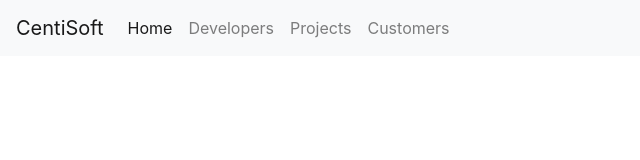
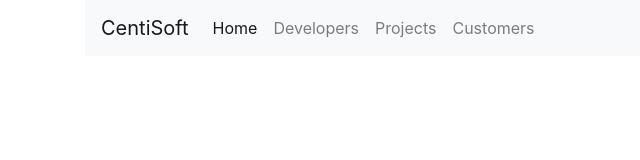
Before and after one commit to make-sans/CentiSoft-Frontend, a plain HTML site: page index.html in a window 1280 px wide. Shown: the whole page, without its empty margins (0-640 px from the left). Drawn offline with nearby package versions, Linux system fonts and the light colour scheme.

Commit message:
Added the navigation in the container div

```diff
--- a/index.html
+++ b/index.html
@@ -13,7 +13,9 @@
 </head>
 
 <body>
-
+    <div class="container">
+        <div class="row">
+            <div class="col-md-12">
                 <nav class="navbar navbar-expand-md navbar-light bg-light">
                     <a href="index.html" class="navbar-brand">CentiSoft</a>
                     <button class="navbar-toggler" type="button" data-toggle="collapse" data-target="#navbar-content"
@@ -30,6 +32,9 @@
                         </div>
                     </div>
                 </nav>
+            </div>
+        </div>
+    </div>
     <!-- jQuery first, then Popper.js, then Bootstrap JS -->
     <script src="https://code.jquery.com/jquery-3.3.1.slim.min.js"
         integrity="sha384-q8i/X+965DzO0rT7abK41JStQIAqVgRVzpbzo5smXKp4YfRvH+8abtTE1Pi6jizo"
```
Also changed, not shown: customers.html (+9 -5 lines), projects.html (+4 -3 lines).
